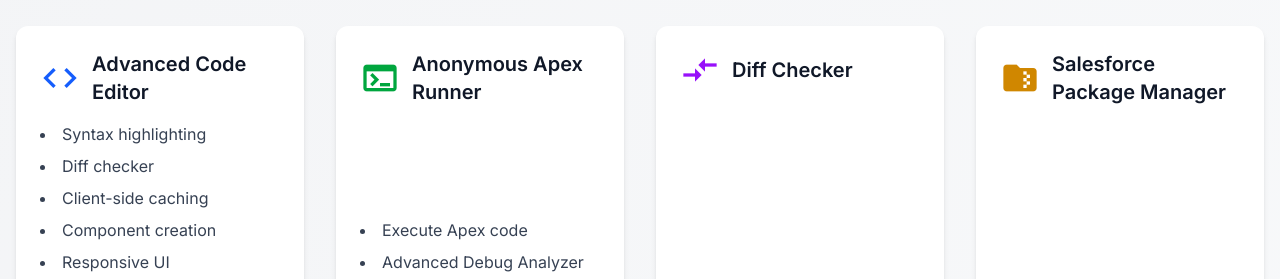
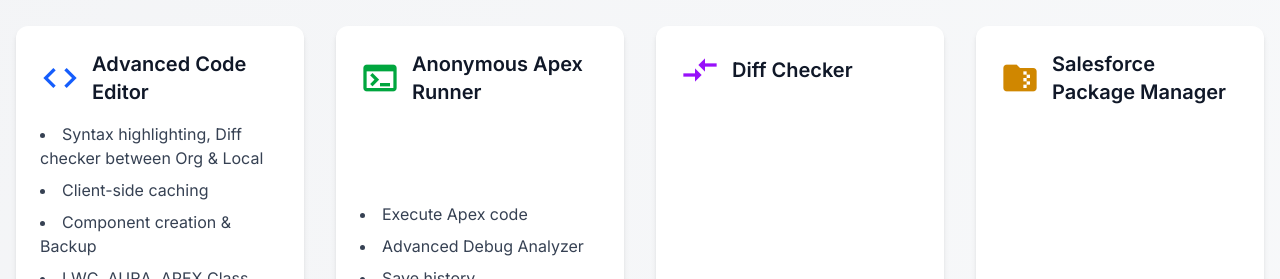
Before and after one commit to Swapnamoy4345/mysalesforcemate, a plain HTML site: page index.html in a window 1280 px wide. Shown: the part 498-777 px from the top of the page. Drawn offline with nearby package versions, Linux system fonts and the light colour scheme.

Commit message:
Update index.html

```diff
--- a/index.html
+++ b/index.html
@@ -50,11 +50,9 @@
                         <i class="material-icons text-blue-600 feature-icon mr-3">code</i>
                         <h3 class="text-xl font-semibold text-gray-900">Advanced Code Editor</h3> </div>
                     <ul class="list-disc list-inside text-gray-700">
-                        <li class="mb-2">Syntax highlighting</li>
-                        <li class="mb-2">Diff checker</li>
+                        <li class="mb-2">Syntax highlighting, Diff checker between Org & Local</li>
                         <li class="mb-2">Client-side caching</li>
-                        <li class="mb-2">Component creation</li>
-                        <li class="mb-2">Responsive UI</li>
+                        <li class="mb-2">Component creation & Backup</li>
                         <li>LWC, AURA, APEX Class and Trigger support</li>
                         <li>Check Apex Classs Coverage, Run Test Classes etc.</li>
                     </ul>
```
